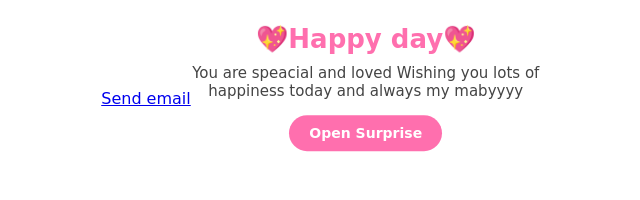
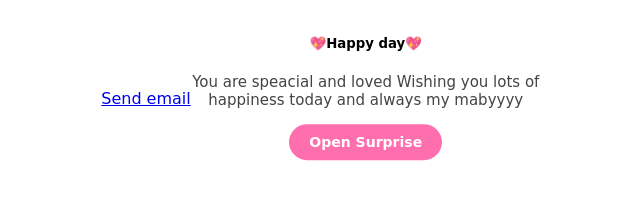
Before and after one commit to jdeveloper28/basic-html, a plain HTML site: page index.html in a window 1280 px wide. Shown: the whole page, without its empty margins (319-959 px from the left). Drawn offline with Linux system fonts and the light colour scheme.

Commit message:
Update index.html

```diff
--- a/index.html
+++ b/index.html
@@ -11,7 +11,7 @@
 
 
 <div class="card">
-<h2> 💖Happy day💖 </h2>
+<h5> 💖Happy day💖 </h5>
 <p> You are speacial and loved
     Wishing you lots of happiness today and always my mabyyyy </p>
 <a href="#" class="btn">Open Surprise</a>
```
